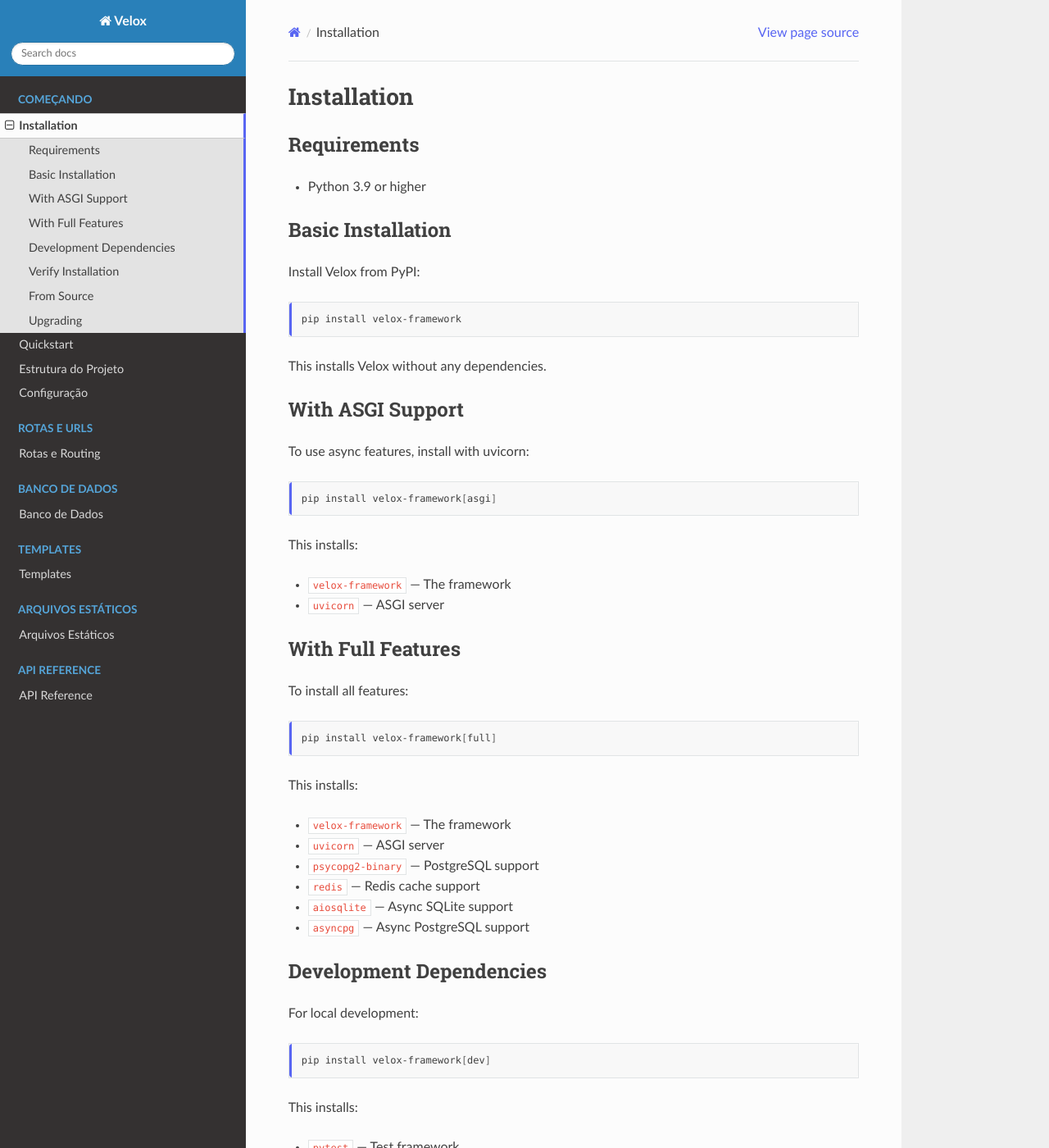
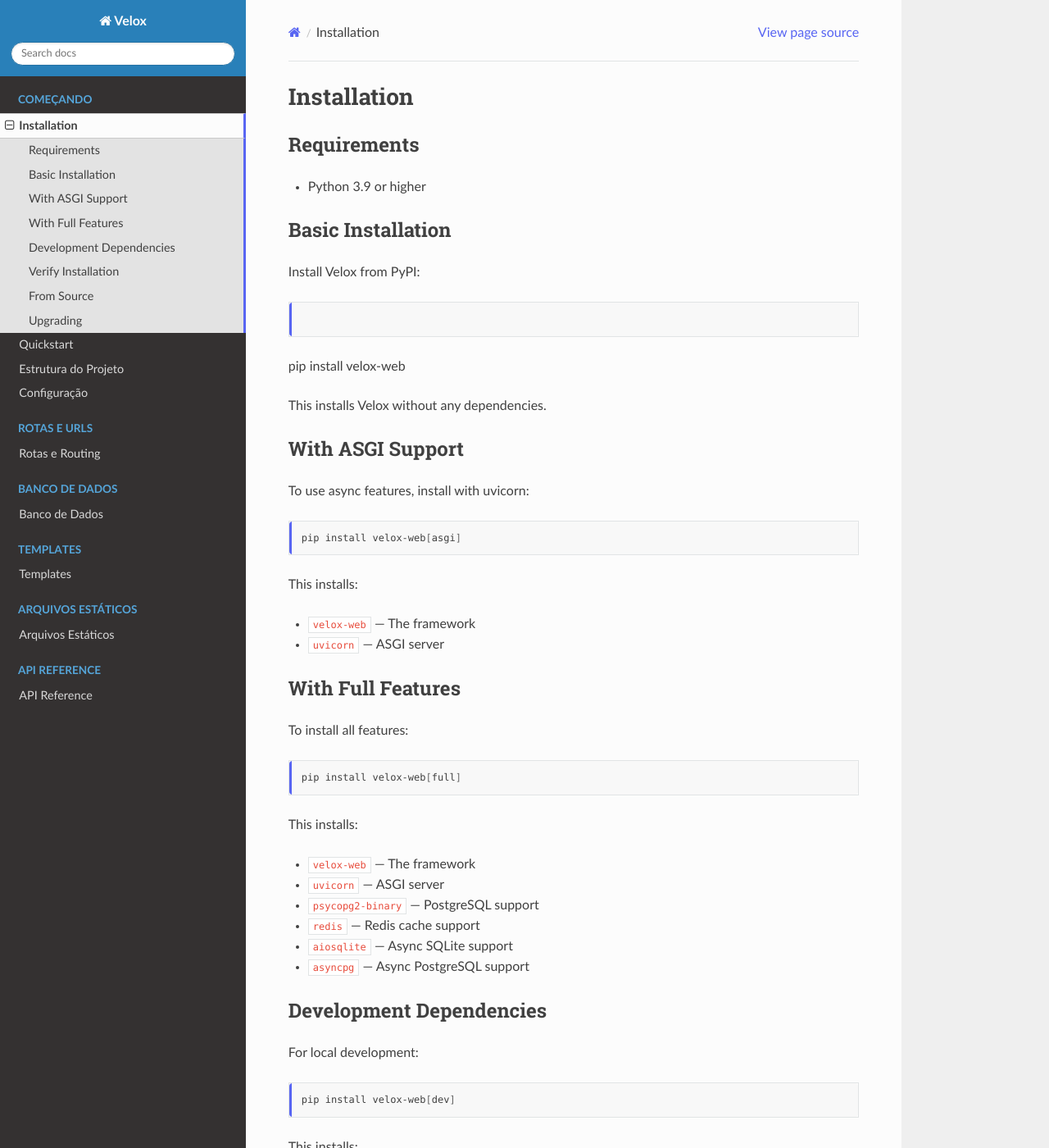
Before and after one commit to Barros1915/velox, a Sphinx documentation site: the page built from docs/source/installation.rst, in a window 1280 px wide and 1400 px high. Shown: the whole window at 82% size. Built offline with Sphinx 7.4.7 and the Read the Docs theme 3.1.0, drawn with Linux system fonts in a browser that asks for light colours; some of the changed text lies outside the part shown.

Commit message:
docs: update install instructions to velox-web (PyPI name change)

```diff
--- a/docs/source/configuration.rst
+++ b/docs/source/configuration.rst
@@ -77,7 +77,7 @@
 
 .. code-block:: bash
 
-   pip install velox-framework[asgi]
+pip install velox-web[asgi]
 
 Execute:
 
--- a/docs/source/installation.rst
+++ b/docs/source/installation.rst
@@ -13,7 +13,7 @@
 
 .. code-block:: bash
 
-   pip install velox-framework
+pip install velox-web
 
 This installs Velox without any dependencies.
 
@@ -24,11 +24,11 @@
 
 .. code-block:: bash
 
-   pip install velox-framework[asgi]
+   pip install velox-web[asgi]
 
 This installs:
 
-- ``velox-framework`` — The framework
+- ``velox-web`` — The framework
 - ``uvicorn`` — ASGI server
 
 With Full Features
@@ -38,11 +38,11 @@
 
 .. code-block:: bash
 
-   pip install velox-framework[full]
+   pip install velox-web[full]
 
 This installs:
 
-- ``velox-framework`` — The framework
+- ``velox-web`` — The framework
 - ``uvicorn`` — ASGI server
 - ``psycopg2-binary`` — PostgreSQL support
 - ``redis`` — Redis cache support
@@ -50,13 +50,13 @@
 - ``asyncpg`` — Async PostgreSQL support
 
 Development Dependencies
--------------------------
+----------------------
 
 For local development:
 
 .. code-block:: bash
 
-   pip install velox-framework[dev]
+   pip install velox-web[dev]
 
 This installs:
 
@@ -109,10 +109,10 @@
 
 .. code-block:: bash
 
-   pip install --upgrade velox-framework
+   pip install --upgrade velox-web
 
 Or for a specific version:
 
 .. code-block:: bash
 
-   pip install velox-framework==1.0.0
+   pip install velox-web==1.0.0
--- a/docs/source/quickstart.rst
+++ b/docs/source/quickstart.rst
@@ -214,7 +214,7 @@
 
 .. code-block:: bash
 
-   pip install velox-framework[asgi]
+pip install velox-web[asgi]
 
 Then run:
 
--- a/pyproject.toml
+++ b/pyproject.toml
@@ -3,7 +3,7 @@
 build-backend = "setuptools.build_meta"
 
 [project]
-name = "velox-framework"
+name = "velox-web"
 version = "1.0.0"
 description = "Fast Python Web Framework — WSGI + ASGI, zero dependencies"
 authors = [{ name = "Barros1915" }]
```
Also changed, not shown: README.md (+6 -6 lines), docs/source/index.rst (+5 -5 lines).
